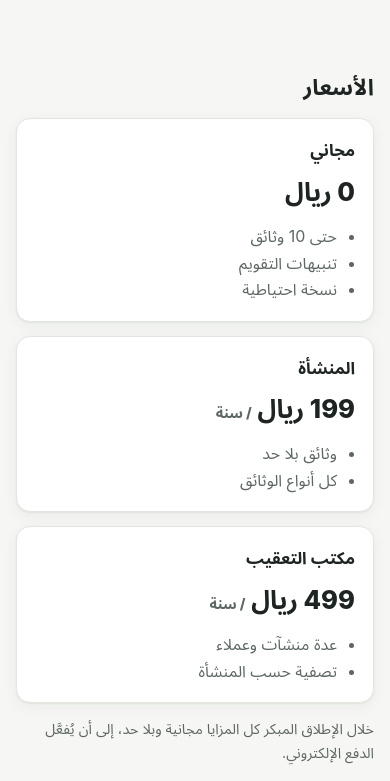
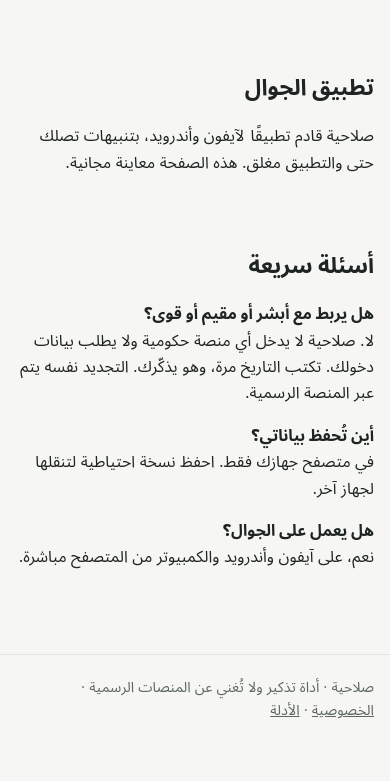
Before and after one commit to ajxzxn/salahiya, a plain HTML site: page index.html in a window 390 px wide. Shown: the part 1683-2464 px from the top of the page. Drawn offline with Linux system fonts and the light colour scheme.

Commit message:
Landing: drop prices (static preview only); privacy policy now covers the mobile app
Co-Authored-By: Claude Opus 5.5 (1M context) <noreply@anthropic.com>
Claude-Session: https://claude.ai/code/session_015g7j5waGq4JfQVGJFh78ev

```diff
--- a/index.html
+++ b/index.html
@@ -17,7 +17,7 @@
 <body>
 <header class="top"><div class="wrap">
   <a class="logo" href="./"><span class="mark" aria-hidden="true">ص</span>صلاحية</a>
-  <nav class="top"><a href="guides/" class="hide-sm">أدلة الغرامات</a><a href="#pricing" class="hide-sm">الأسعار</a><a class="btn primary small" href="app.html">ابدأ مجانًا</a></nav>
+  <nav class="top"><a href="guides/" class="hide-sm">أدلة الغرامات</a><a href="#apps" class="hide-sm">التطبيق</a><a class="btn primary small" href="app.html">ابدأ مجانًا</a></nav>
 </div></header>
 
 <main class="wrap">
@@ -46,14 +46,9 @@
     </ul>
   </section>
 
-  <section class="block" id="pricing">
-    <h2>الأسعار</h2>
-    <div class="price">
-      <div class="card"><h3>مجاني</h3><div class="amount">0 ريال</div><ul><li>حتى 10 وثائق</li><li>تنبيهات التقويم</li><li>نسخة احتياطية</li></ul></div>
-      <div class="card"><h3>المنشأة</h3><div class="amount">199 ريال <span class="note">/ سنة</span></div><ul><li>وثائق بلا حد</li><li>كل أنواع الوثائق</li></ul></div>
-      <div class="card"><h3>مكتب التعقيب</h3><div class="amount">499 ريال <span class="note">/ سنة</span></div><ul><li>عدة منشآت وعملاء</li><li>تصفية حسب المنشأة</li></ul></div>
-    </div>
-    <p class="note">خلال الإطلاق المبكر كل المزايا مجانية وبلا حد، إلى أن يُفعَّل الدفع الإلكتروني.</p>
+  <section class="block" id="apps">
+    <h2>تطبيق الجوال</h2>
+    <p>صلاحية قادم تطبيقًا لآيفون وأندرويد، بتنبيهات تصلك حتى والتطبيق مغلق. هذه الصفحة معاينة مجانية.</p>
   </section>
 
   <section class="block">
```
Also changed, not shown: privacy.html (+1 -1 lines).
